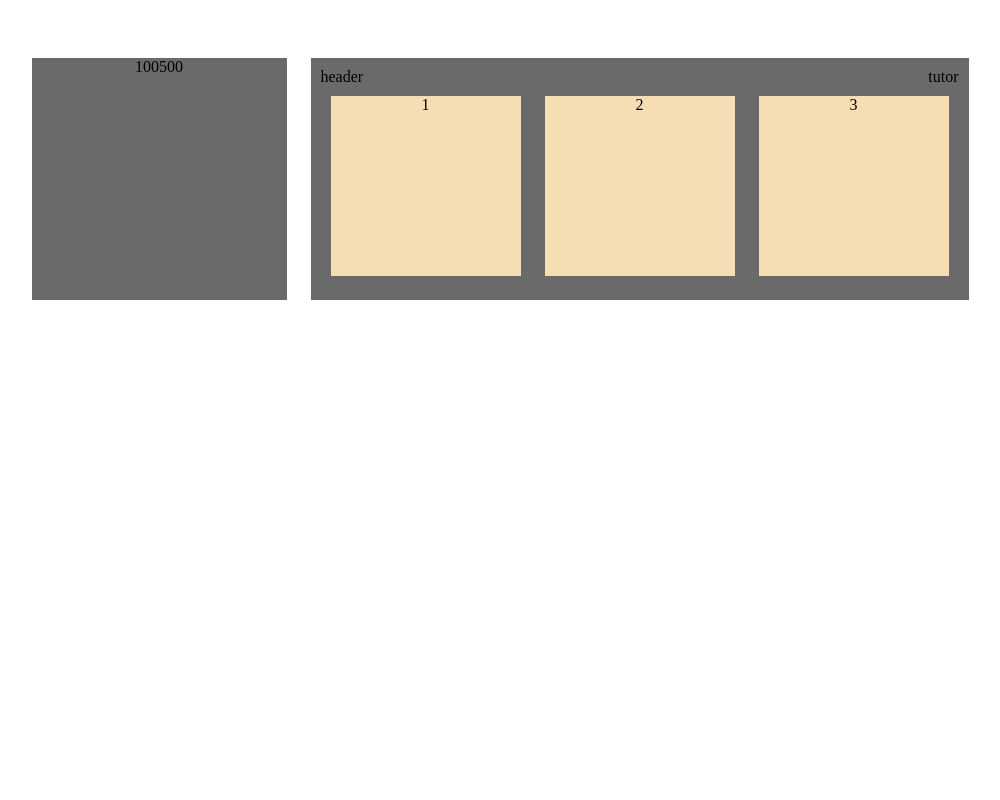
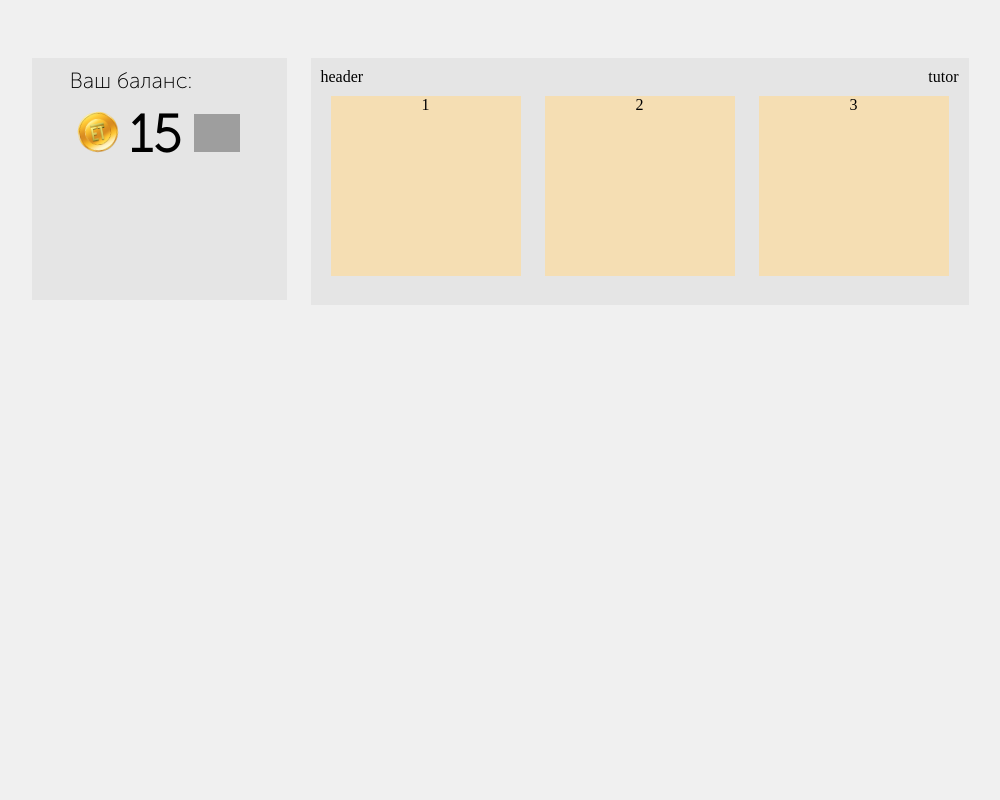
Before and after one commit to GeorgeVorob/php_test_task, a PHP site: page / in a window 1280 px wide. Shown: the whole page, without its empty margins (140-1140 px from the left). Run offline with PHP 8.4, Linux system fonts and the light colour scheme; grey boxes are pictures that could not be loaded.

Commit message:
Create current balance markdown

```diff
--- a/frontend/Views/index.css
+++ b/frontend/Views/index.css
@@ -1,3 +1,47 @@
+body {
+    background-color: #F0F0F0;
+}
+
+/*TODO: Вынести в общий файл.*/
+@font-face {
+    font-family: Museo Sans Cyrl;
+    src: url("../Assets/fonts/museosanscyrl_100.otf") format("opentype");
+}
+
+/*Изображения*/
+
+.balance-coin-image {
+    width: 40px;
+    height: 40px;
+    transform: rotate(-10.32deg);
+}
+
+.balance-currency-glyph {
+    width: 46px;
+    height: 38px;
+}
+
+/*Шрифты*/
+
+.balance-header-font {
+    float: left;
+    font-family: 'Museo Sans Cyrl';
+    font-style: normal;
+    font-size: 22px;
+    line-height: 13px;
+}
+
+.balance-font {
+    margin-left: 7px;
+    margin-right: 9px;
+    font-family: 'Museo Sans Cyrl';
+    font-style: normal;
+    font-weight: 600;
+    font-size: 52px;
+    line-height: 43px;
+}
+
+/*Основные контейнеры  для разметки*/
 .page-main-container {
     padding: 40px;
     align-items: center;
@@ -11,13 +55,17 @@
 }
 
 .balance-pane {
-    background: #6A6A6A;
-    width: 255px;
-    height: 242px;
+    padding-top: 16px;
+        padding-bottom: 16px;
+        padding-left: 38px;
+        padding-right: 38px;
+        background: #e5e5e5;
+        width: 179px;
+        height: 210px;
 }
 
 .products-pane {
-    background: #6A6A6A;
+    background: #e5e5e5;
     padding: 10px;
     min-height: 222px;
 }
--- a/frontend/Views/index.html
+++ b/frontend/Views/index.html
@@ -1,13 +1,21 @@
+<!DOCTYPE html>
 <html>
-
 <head>
   <link rel="stylesheet" href="frontend/Views/index.css">
   <title>Меню покупки товаров</title>
 </head>
 
 <body>
+  <!--Панель с текущим балансом-->
   <div class="page-main-container">
-    <div class="balance-pane">100500</div>
+    <div class="balance-pane">
+      <div><span class="balance-header-font">Ваш баланс:</span></div>
+      <div class="clearfix" style="margin-top: 25px;">
+        <img class="balance-coin-image" src="frontend/Assets/images/coin.png">
+        <span class="balance-font">15</span>
+        <img class="balance-currency-glyph" src="frontend/Assets/images/Tugriki.svg">
+      </div>
+    </div>
     <div class="products-pane">
 
       <!--Шапка товаров с заголовком и кнпокой открытия инструкции-->
@@ -15,6 +23,7 @@
         <span style="float: left;">header</span> <span style="float: right;">tutor</span>
       </div>
 
+      <!--Сами товары-->
       <div>
         <div class="products-container clearfix">
           <div class="product-card">1</div>
```
Also changed, not shown: frontend/Assets/fonts/museosanscyrl_100.otf (added), frontend/Assets/images/Tugriki.svg (added), frontend/Assets/images/coin.png (added).
